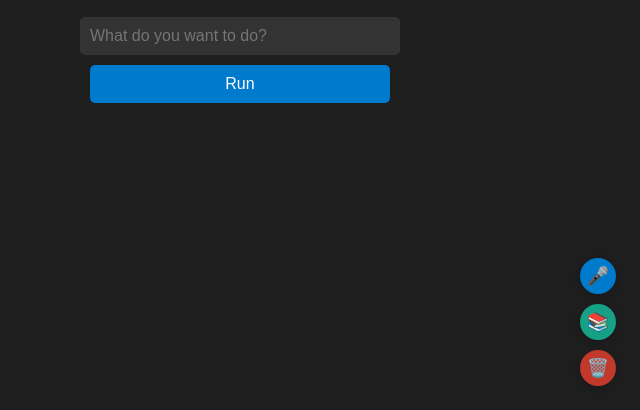
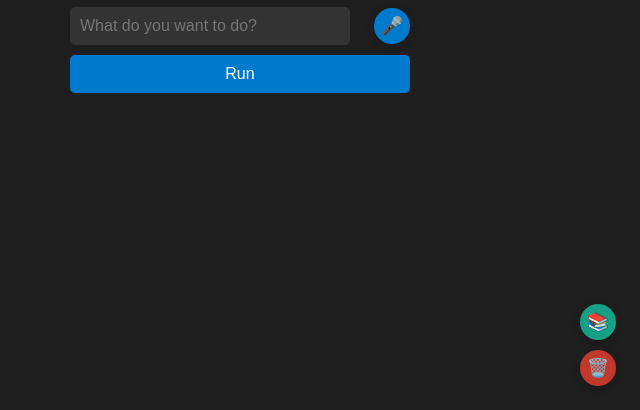
Before and after one commit to SuperShivam5000/windows-walker, an Electron app: page index.html in a window 800 px wide. Shown: the part 390-800 px from the top of the page, without its empty margins (160-800 px from the left). Drawn offline with Linux system fonts and the light colour scheme.

Commit message:
Stable maybe?

```diff
--- a/index.html
+++ b/index.html
@@ -146,9 +146,7 @@
     }
 
     #mic-btn {
-      position: fixed;
-      bottom: 116px;
-      right: 24px;
+      position: static;
       background-color: #007acc;
       color: #fff;
       border: none;
@@ -161,8 +159,7 @@
       justify-content: center;
       box-shadow: 0 2px 8px rgba(0, 0, 0, 0.2);
       cursor: pointer;
-      z-index: 1000;
-      margin: 0;
+      margin: 0 0 0 24px;
       padding: 0;
       transition: background 0.2s;
     }
@@ -178,11 +175,16 @@
     <img src="./WindowsWalker.png" width="70" alt="Logo">
     <span>Windows Walker</span>
   </h2>
-  <input id="query" placeholder="What do you want to do?" />
-  <button onclick="sendCommand()" title="Run command">Run</button>
+  <div id="input-row"
+    style="display: flex; flex-direction: column; align-items: flex-start; gap: 0; margin-bottom: 10px; width: 340px;">
+    <div style="display: flex; align-items: center; width: 100%; gap: 0;">
+      <input id="query" placeholder="What do you want to do?" style="flex: 1; margin-top: 0; min-width: 0;" />
+      <button id="mic-btn" title="Dictate (Win+H)" style="margin-left: 24px;">🎤</button>
+    </div>
+    <button onclick="sendCommand()" title="Run command" style="width: 100%; margin-top: 10px;">Run</button>
+  </div>
   <button id="show-memories" title="Show all memories">📚</button>
   <button id="delete-memories" title="Delete all memories">🗑️</button>
-  <button id="mic-btn" title="Dictate (Win+H)">🎤</button>
   <div id="loading-spinner"
     style="display:none; position: fixed; bottom: 24px; left: 24px; justify-content:center; align-items:center; height:32px; width:32px; z-index: 2000; background: rgba(30,30,30,0.7); border-radius: 50%; padding: 4px;">
     <svg width="18" height="18" viewBox="0 0 18 18" fill="none" xmlns="http://www.w3.org/2000/svg">
--- a/main.js
+++ b/main.js
@@ -28,7 +28,6 @@ ipcMain.handle('delete-memories', async () => {
   return { success: true };
 });
 
-// New handler to fetch all memories
 ipcMain.handle('get-memories', async () => {
   const memories = memory.loadMemories();
   return { memories };
@@ -115,6 +114,5 @@ ipcMain.handle('send-command', async (event, userInput) => {
 });
 
 ipcMain.on('invoke-dictation', () => {
-  // Simulate Windows+H to invoke dictation
   keySender.sendCombination(['windows', 'h']);
 });
```
